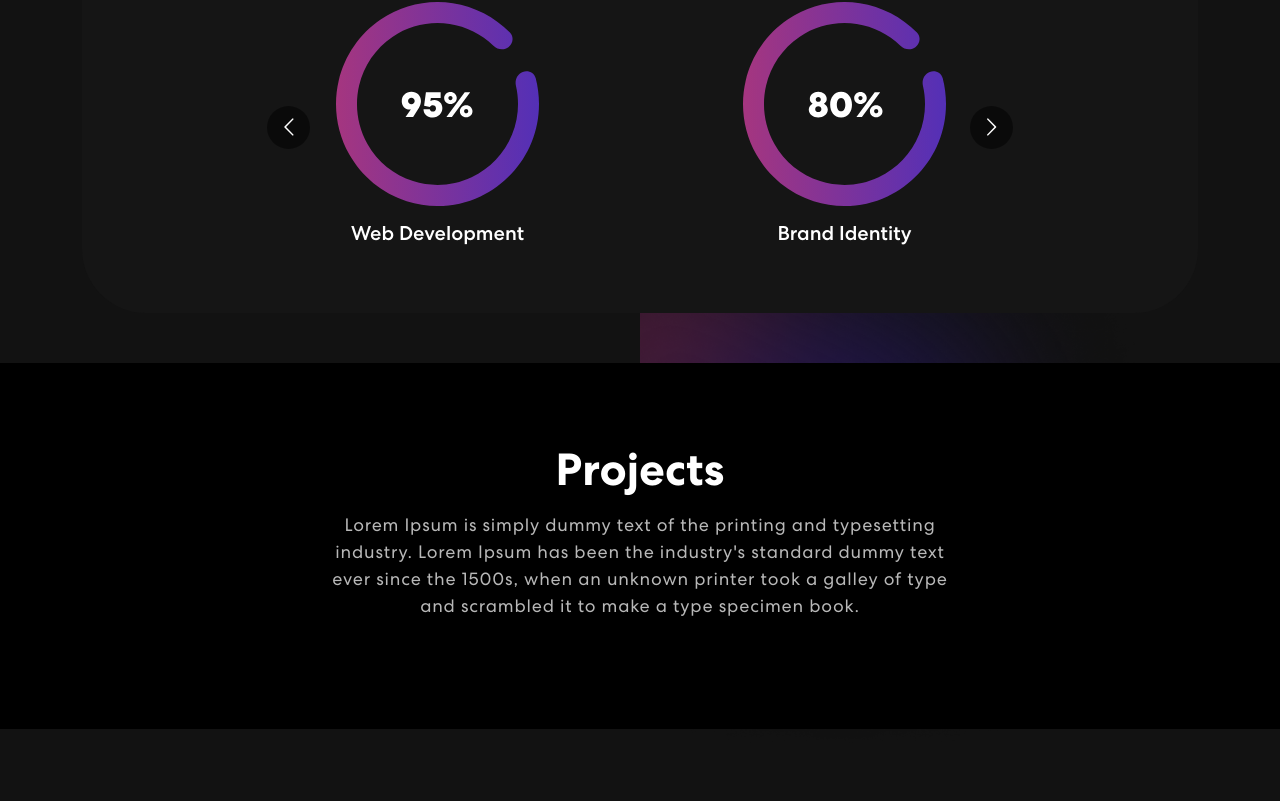
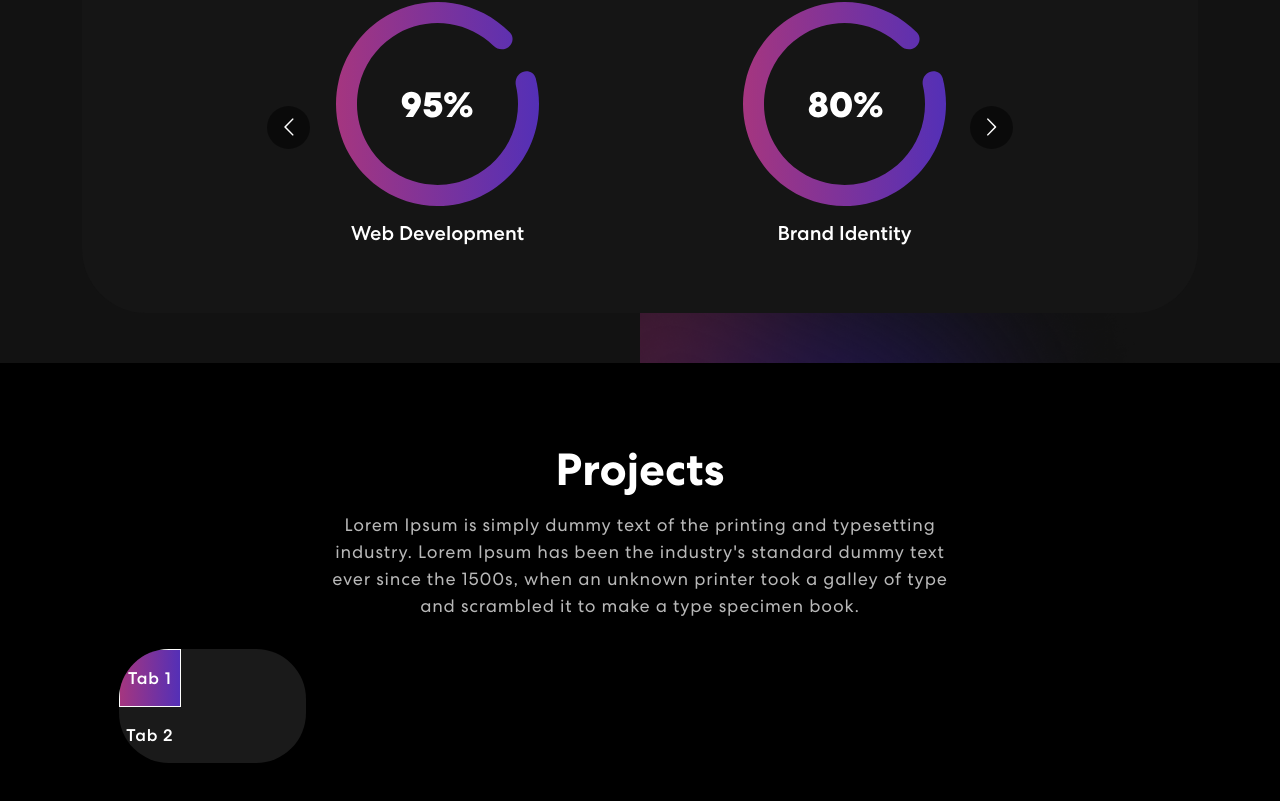
Before and after one commit to Patrikrizek/maiona-react-personal-portfolio, a React (Create React App) app: page / in a window 1280 px wide. Shown: the part 832-1633 px from the top of the page. Before the commit the page ends 1592 px from the top, so only its background shows below. Built offline with nearby package versions, Linux system fonts and the light colour scheme.

Commit message:
Projects Bootstrap Tab Layout import

```diff
--- a/src/components/Projects.jsx
+++ b/src/components/Projects.jsx
@@ -1,6 +1,4 @@
-import Container from "react-bootstrap/Container";
-import Row from "react-bootstrap/Row";
-import Col from "react-bootstrap/Col";
+import { Container, Row, Col, Tab, Nav } from "react-bootstrap";
 
 const Projects = () => {
     return (
@@ -10,6 +8,28 @@
                     <Col size={12}>
                         <h2>Projects</h2>
                         <p>Lorem Ipsum is simply dummy text of the printing and typesetting industry. Lorem Ipsum has been the industry's standard dummy text ever since the 1500s, when an unknown printer took a galley of type and scrambled it to make a type specimen book.</p>
+                        <Tab.Container id="left-tabs-example" defaultActiveKey="first">
+                            <Row>
+                                <Col sm={3}>
+                                    <Nav variant="pills" className="flex-column">
+                                        <Nav.Item>
+                                            <Nav.Link eventKey="first">Tab 1</Nav.Link>
+                                        </Nav.Item>
+                                        <Nav.Item>
+                                            <Nav.Link eventKey="second">Tab 2</Nav.Link>
+                                        </Nav.Item>
+                                    </Nav>
+                                </Col>
+                                <Col sm={9}>
+                                    <Tab.Content>
+                                        <Tab.Pane eventKey="first">
+                                        </Tab.Pane>
+                                        <Tab.Pane eventKey="second">
+                                        </Tab.Pane>
+                                    </Tab.Content>
+                                </Col>
+                            </Row>
+                        </Tab.Container>
                     </Col>
                 </Row>
             </Container>
```
